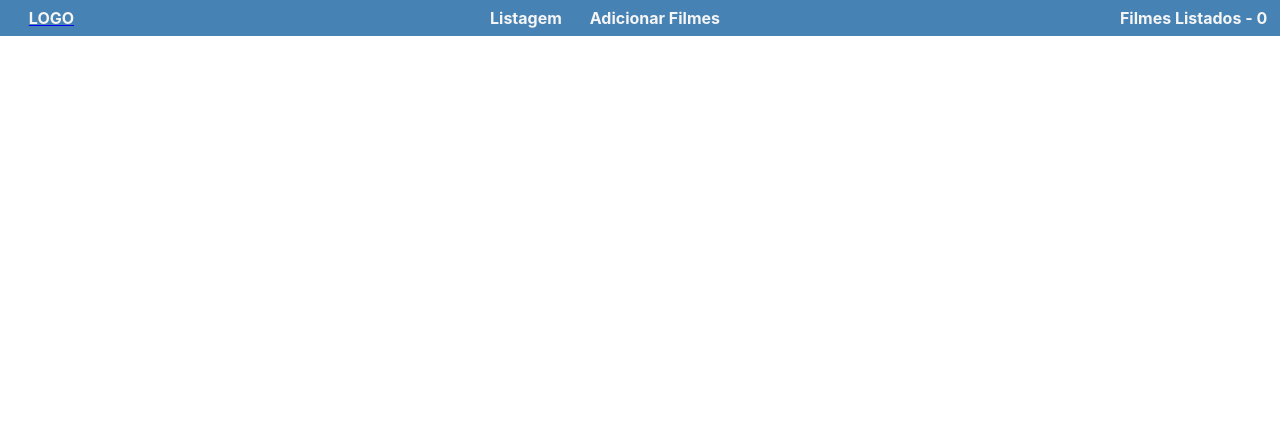
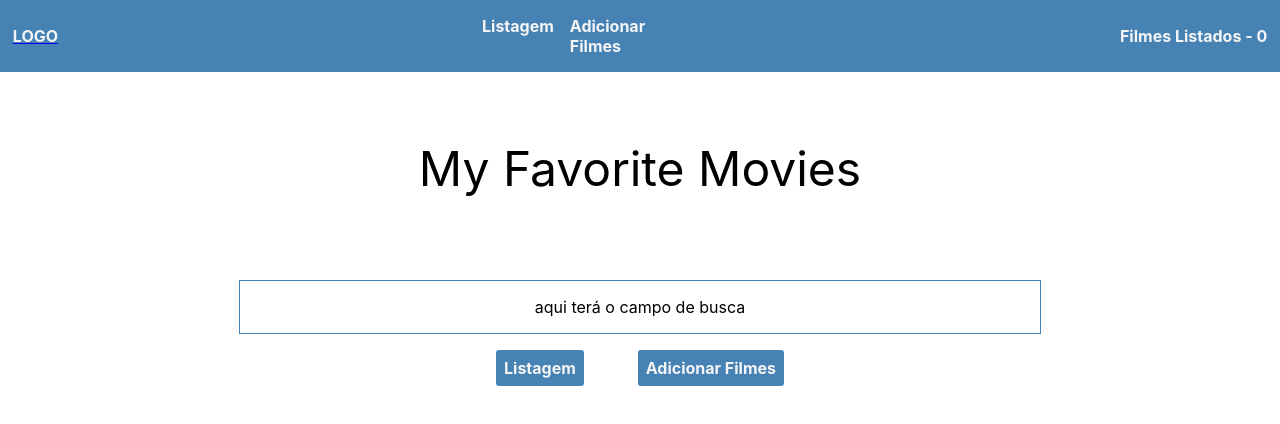
Before and after one commit to gsicuto/favoriteMovies, a React (Create React App) app: page / in a window 1280 px wide. Shown: the top 424 px of the page. Built offline with nearby package versions, Linux system fonts and the light colour scheme.

Commit message:
add Home component and style

```diff
--- a/src/App.js
+++ b/src/App.js
@@ -1,9 +1,11 @@
 import { NavBar } from "./components/NavBar";
+import Home from "./pages/Home";
 
 function App() {
   return (
     <div className="App">
-      <NavBar/>
+      <NavBar />
+      <Home />
     </div>
   );
 }
--- a/src/components/NavBar.css
+++ b/src/components/NavBar.css
@@ -1,6 +1,7 @@
 .navbar {
   display: flex;
   justify-content: space-between;
+  align-items: center;
   padding: 0.5rem 0.8rem;
   background-color: steelblue;
 }
@@ -12,7 +13,6 @@
 }
 
 .logo {
-  margin: 0 1rem;
   text-transform: uppercase;
   color: whitesmoke;
   font-weight: bold;
@@ -23,8 +23,12 @@
   font-weight: bold;
 }
 
-.link {
+nav .link {
   text-decoration: none;
   color: whitesmoke;
   font-weight: bold;
 }
+
+nav .link.active {
+  text-shadow: 5px 5px 5px rgba(0, 0, 0, 0.5);
+}
--- /dev/null
+++ b/src/pages/Home.css
@@ -0,0 +1,40 @@
+.home {
+  display: flex;
+  flex-direction: column;
+  align-items: center;
+  width: 100%;
+}
+
+.title-space {
+  height: 12rem;
+  display: flex;
+  align-items: center;
+}
+
+.title {
+  font-size: 3rem;
+}
+
+.search-area {
+  padding: 1rem;
+  border: 1px solid steelblue;
+  width: 60%;
+  margin: 1rem;
+  display: flex;
+  justify-content: center;
+}
+
+.home-links {
+  width: 18rem;
+  display: flex;
+  justify-content: space-between;
+}
+
+.link {
+  background-color: steelblue;
+  border-radius: 3px;
+  padding: 0.5rem;
+  text-decoration: none;
+  color: whitesmoke;
+  font-weight: bold;
+}
--- /dev/null
+++ b/src/pages/Home.js
@@ -0,0 +1,24 @@
+import React from "react";
+import { NavLink } from "react-router-dom";
+import "./Home.css";
+
+const Home = () => {
+  return (
+    <section className="home">
+      <div className="title-space">
+        <span className="title">My Favorite Movies</span>
+      </div>
+      <div className="search-area">aqui terá o campo de busca</div>
+      <div className="home-links">
+        <NavLink to="/movies-list" className="link">
+          Listagem
+        </NavLink>
+        <NavLink to="/addmovie" className="link">
+          Adicionar Filmes
+        </NavLink>
+      </div>
+    </section>
+  );
+};
+
+export default Home;
```
